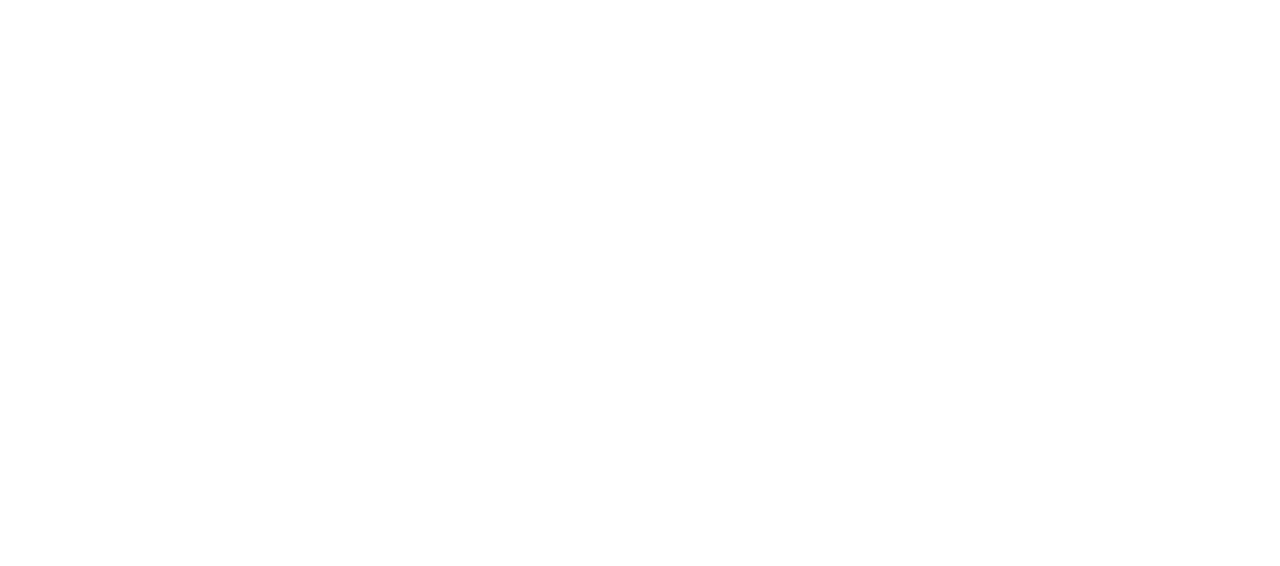
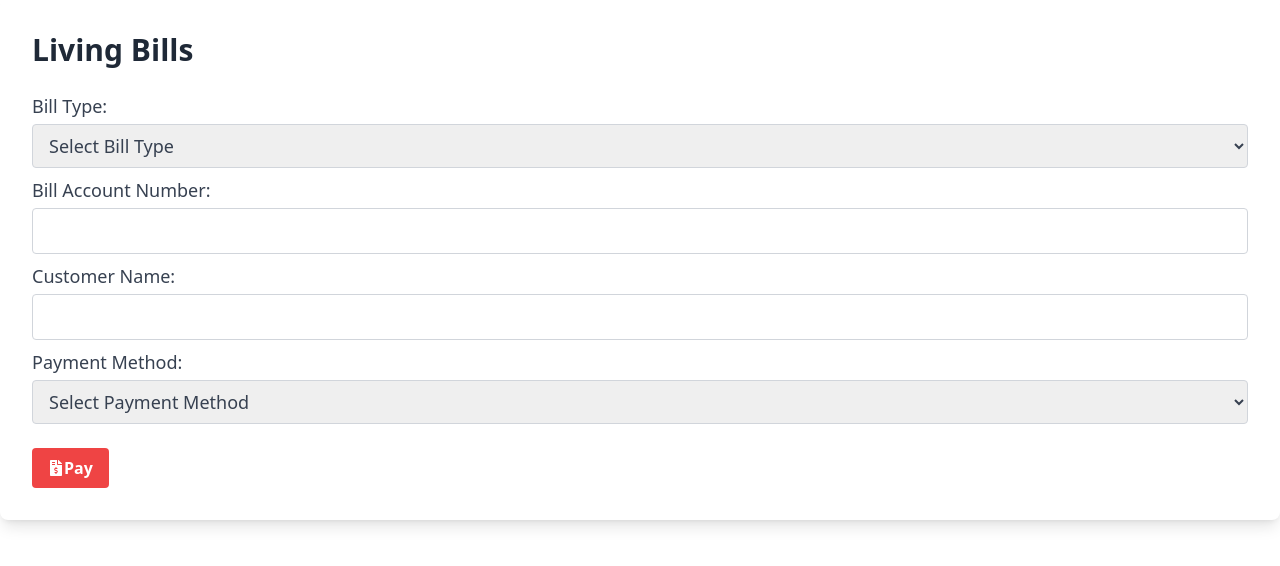
Before and after one commit to ahmedlabib02/Lebo-and-Co, a React (Create React App) app in the folder bankingapp/: page /LivingBills in a window 1280 px wide. Shown: the top 566 px of the page. Built offline with nearby package versions, Linux system fonts and the light colour scheme.

Commit message:
LivingBills added

```diff
--- a/bankingapp/src/App.js
+++ b/bankingapp/src/App.js
@@ -6,6 +6,8 @@
 import AccountInfo from './Pages/AccountInfo';
 import OpenAccount from './Pages/OpenAccount';
 import CloseAccount from './Pages/CloseAccount';
+import Bills from './Pages/Bills';
+import LivingBills from './Pages/LivingBills';
 
 
 function App(){
@@ -35,6 +37,12 @@
         <Route path="/CloseAccount">
         <CloseAccount/>
         </Route>
+        <Route path="/Bills">
+        <Bills/>
+        </Route>
+        <Route path="/LivingBills">
+        <LivingBills/>
+        </Route>
 
   </div>);
 }
--- a/bankingapp/src/Pages/Bills.js
+++ b/bankingapp/src/Pages/Bills.js
@@ -1,30 +1,30 @@
+import React from 'react';
 import ButtonCard from "../Components/ButtonCard";
-import {FaCreditCard} from 'react-icons/fa';
+import { FaInfo, FaTimes, FaFolderOpen, FaCashRegister, FaFileInvoice, FaFileInvoiceDollar, FaCreditCard } from 'react-icons/fa';
 import useNavigation from '../hooks/use-navigation';
-function Bills(){
-    const {navigate}= useNavigation();
-    const handleElecClick = ()=>{
-        navigate('/ElectricityBills');
-      }
-      const handleWaterClick = ()=>{
-        navigate('/WaterBills');pr
-      }
-      const handleCCClick = ()=>{
-        navigate('/CreditCardBills');
-      }
+
+function Bills() {
+  const { navigate } = useNavigation();
+
+  const handleElecClick = () => {
+    navigate('/LivingBills');
+  };
 
 
-    return (
-        <div className="bg-gradient-to-b from-gray-100 to-gray-200 min-h-screen">
+  const handleCCClick = () => {
+    navigate('/CreditCardBills');
+  };
 
-          <div className="flex justify-center mt-8">
-            <div className="grid grid-cols-3 gap-8 max-w-4xl">
-              <ButtonCard title="Electricity Bills" icon={FaCreditCard} onClick={handleElecClick} />
-              <ButtonCard title="Water Bills" icon={FaCreditCard} onClick={handleWaterClick} />
-              <ButtonCard title="Credit Card bills" icon={FaCreditCard} onClick={handleCCClick} />
-            </div>
-          </div>
+  return (
+    <div className="bg-gradient-to-b from-gray-100 to-gray-200 min-h-screen flex justify-center items-center">
+      <div className="max-w-4xl">
+        <div className="flex justify-center gap-14">
+          <ButtonCard title="LivingBills" icon={FaFileInvoiceDollar} onClick={handleElecClick} />
+          <ButtonCard title="Credit Card bills" icon={FaCreditCard} onClick={handleCCClick} />
         </div>
-      );
-    }
+      </div>
+    </div>
+  );
+}
+
 export default Bills;
--- /dev/null
+++ b/bankingapp/src/Pages/LivingBills.js
@@ -0,0 +1,120 @@
+import React, { useState } from 'react';
+import { FaInfo, FaTimes, FaFolderOpen, FaCashRegister, FaFileInvoice, FaFileInvoiceDollar, FaCreditCard } from 'react-icons/fa';
+
+function LivingBills() {
+  const [requirements, setRequirements] = useState({
+    BillAccountNumber: '',
+    CustomerName: '',
+    PaymentMethod: '',
+    ThirdPartyApp: '',
+  });
+
+  const [paymentStatus, setPaymentStatus] = useState('');
+
+  const handleChange = (e) => {
+    const { name, value } = e.target;
+    setRequirements((prevRequirements) => ({
+      ...prevRequirements,
+      [name]: value,
+    }));
+  };
+
+  const handlePay = () => {
+
+    setPaymentStatus('Payment Successful');
+
+    console.log('Requirements saved:', requirements);
+  };
+
+  const renderThirdPartyAppOptions = () => {
+    if (requirements.PaymentMethod === 'third-party') {
+      return (
+        <div>
+          <label className="block text-lg text-gray-700 mb-2">
+            Select Third-Party App:
+            <select
+              name="ThirdPartyApp"
+              value={requirements.ThirdPartyApp}
+              onChange={handleChange}
+              className="block w-full rounded border border-gray-300 py-2 px-3 mt-1"
+            >
+              <option value="">Select Third-Party App</option>
+              <option value="paypal">PayPal</option>
+              <option value="apple-pay">Apple Pay</option>
+              <option value="google-pay">Google Pay</option>
+              <option value="Fawry">Fawry</option>
+            </select>
+          </label>
+        </div>
+      );
+    }
+  };
+
+  return (
+    <div className="p-8 bg-white rounded-lg shadow-lg">
+      <h2 className="text-3xl font-bold text-gray-800 mb-6">Living Bills</h2>
+      <div>
+        <label className="block text-lg text-gray-700 mb-2">
+          Bill Type:
+          <select
+            name="BillType"
+            value={requirements.BillType}
+            onChange={handleChange}
+            className="block w-full rounded border border-gray-300 py-2 px-3 mt-1"
+          >
+            <option value="">Select Bill Type</option>
+            <option value="WaterBills">Water Bills</option>
+            <option value="ElectricityBills">Electricity Bills</option>
+            <option value="TelephoneBills">Telephone Bills</option>
+          </select>
+        </label>
+        <label className="block text-lg text-gray-700 mb-2">
+          Bill Account Number:
+          <input
+            type="text"
+            name="BillAccountNumber"
+            value={requirements.BillAccountNumber}
+            onChange={handleChange}
+            className="block w-full rounded border border-gray-300 py-2 px-3 mt-1"
+          />
+        </label>
+        <label className="block text-lg text-gray-700 mb-2">
+          Customer Name:
+          <input
+            type="text"
+            name="CustomerName"
+            value={requirements.CustomerName}
+            onChange={handleChange}
+            className="block w-full rounded border border-gray-300 py-2 px-3 mt-1"
+          />
+        </label>
+        <label className="block text-lg text-gray-700 mb-2">
+          Payment Method:
+          <select
+            name="PaymentMethod"
+            value={requirements.PaymentMethod}
+            onChange={handleChange}
+            className="block w-full rounded border border-gray-300 py-2 px-3 mt-1"
+          >
+            <option value="">Select Payment Method</option>
+            <option value="third-party">Third-Party App</option>
+            <option value="bank-account">Bank Account</option>
+          </select>
+        </label>
+        {renderThirdPartyAppOptions()}
+      </div>
+      {paymentStatus && (
+        <p className="text-green-500 text-lg mb-2">{paymentStatus}</p>
+      )}
+      <button
+        className="flex items-center justify-center bg-red-500 hover:bg-red-700 text-white font-bold py-2 px-4 rounded mt-6"
+        onClick={handlePay}
+      >
+        <FaFileInvoiceDollar className="Payment" />
+        Pay
+      </button>
+    </div>
+  );
+}
+
+export default LivingBills;
```
